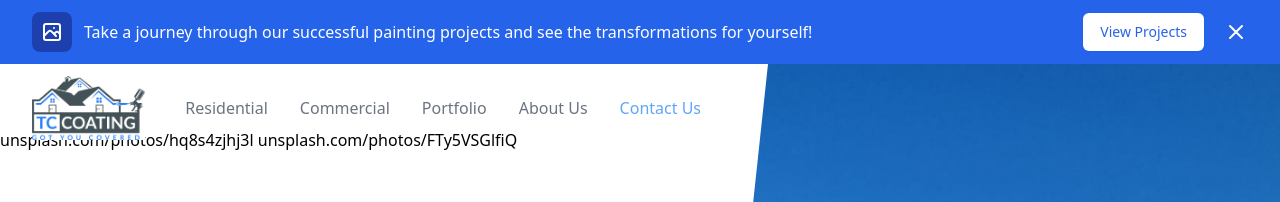
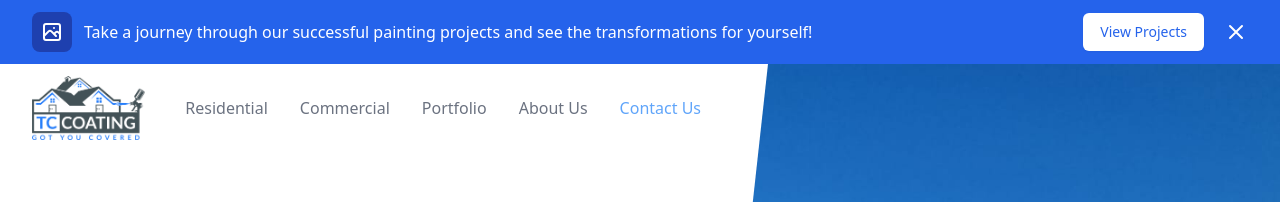
Before and after one commit to mikemhb/tcc-improve, a Next.js app: page / in a window 1280 px wide. Shown: the top 202 px of the page. Built offline with nearby package versions, Linux system fonts and the light colour scheme.

Commit message:
Fixed icon

```diff
--- a/src/components/Navbar.tsx
+++ b/src/components/Navbar.tsx
@@ -60,8 +60,6 @@ export default function NavBar() {
           </div>
         </nav>
       </div>
-              unsplash.com/photos/hq8s4zjhj3l
-              unsplash.com/photos/FTy5VSGlfiQ
       <Transition
         as={Fragment}
         enter="duration-150 ease-out"
--- a/src/pages/_document.tsx
+++ b/src/pages/_document.tsx
@@ -3,7 +3,10 @@ import { Html, Head, Main, NextScript } from 'next/document'
 export default function Document() {
   return (
     <Html lang="en">
-      <Head />
+      <Head>
+          <title>TC Coating</title>
+          <link rel="icon" href="/logo.ico" />
+        </Head>
       <body>
         <Main />
         <NextScript />
```
Also changed, not shown: 1 other file (tests, documents, lock files or other folders).
